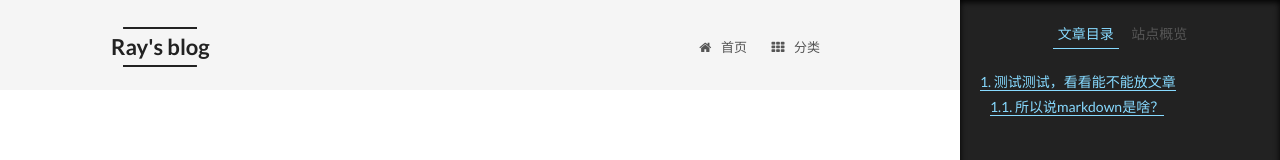
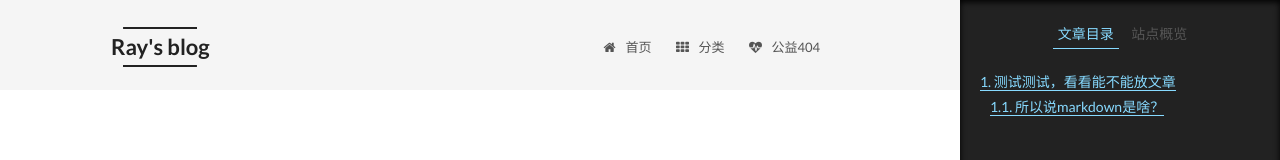
Before and after one commit to fedxr/fedxr.github.io, a plain HTML site: page 2016/07/17/my-new-post/index.html in a window 1280 px wide. Shown: the top 160 px of the page. Drawn offline with Linux system fonts and the light colour scheme.

Commit message:
Site updated: 2016-07-21 23:42:03

```diff
--- a/2016/07/17/my-new-post/index.html
+++ b/2016/07/17/my-new-post/index.html
@@ -185,6 +185,16 @@
               <i class="menu-item-icon fa fa-fw fa-th"></i> <br />
 
             分类
+          </a>
+        </li>
+
+
+        <li class="menu-item menu-item-commonweal">
+          <a href="/404.html" rel="section">
+
+              <i class="menu-item-icon fa fa-fw fa-heartbeat"></i> <br />
+
+            公益404
           </a>
         </li>
 
```
Also changed, not shown: archives/2016/07/index.html (+10 -0 lines), archives/2016/index.html (+10 -0 lines), archives/index.html (+10 -0 lines), categories/index.html (+10 -0 lines), categories/闲谈/index.html (+10 -0 lines), index.html (+10 -0 lines).
